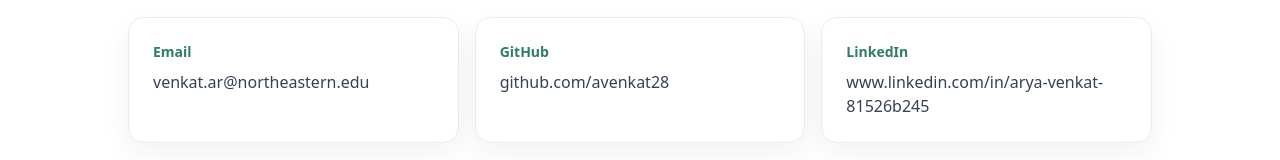
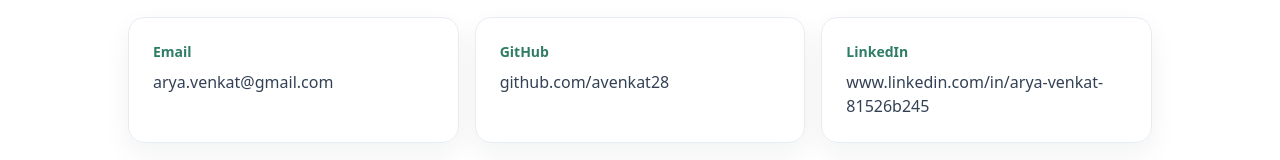
Before and after one commit to avenkat28/personal-portfolio, a Next.js app: page / in a window 1280 px wide. Shown: the part 4507-4667 px from the top of the page. Built offline with nearby package versions, Linux system fonts and the light colour scheme.

Commit message:
email changed

```diff
--- a/app/page.tsx
+++ b/app/page.tsx
@@ -1,5 +1,5 @@
 const resumeLink = "/resume.pdf"; // Place your resume PDF in the public folder as public/resume.pdf.
-const email = "venkat.ar@northeastern.edu"; // Update this with your preferred recruiter contact email.
+const email = "arya.venkat@gmail.com";
 const githubUrl = "https://github.com/avenkat28"; // Update this with your GitHub profile.
 const linkedinUrl = "https://www.linkedin.com/in/arya-venkat-81526b245/"; // Update this with your LinkedIn profile.
 
```
